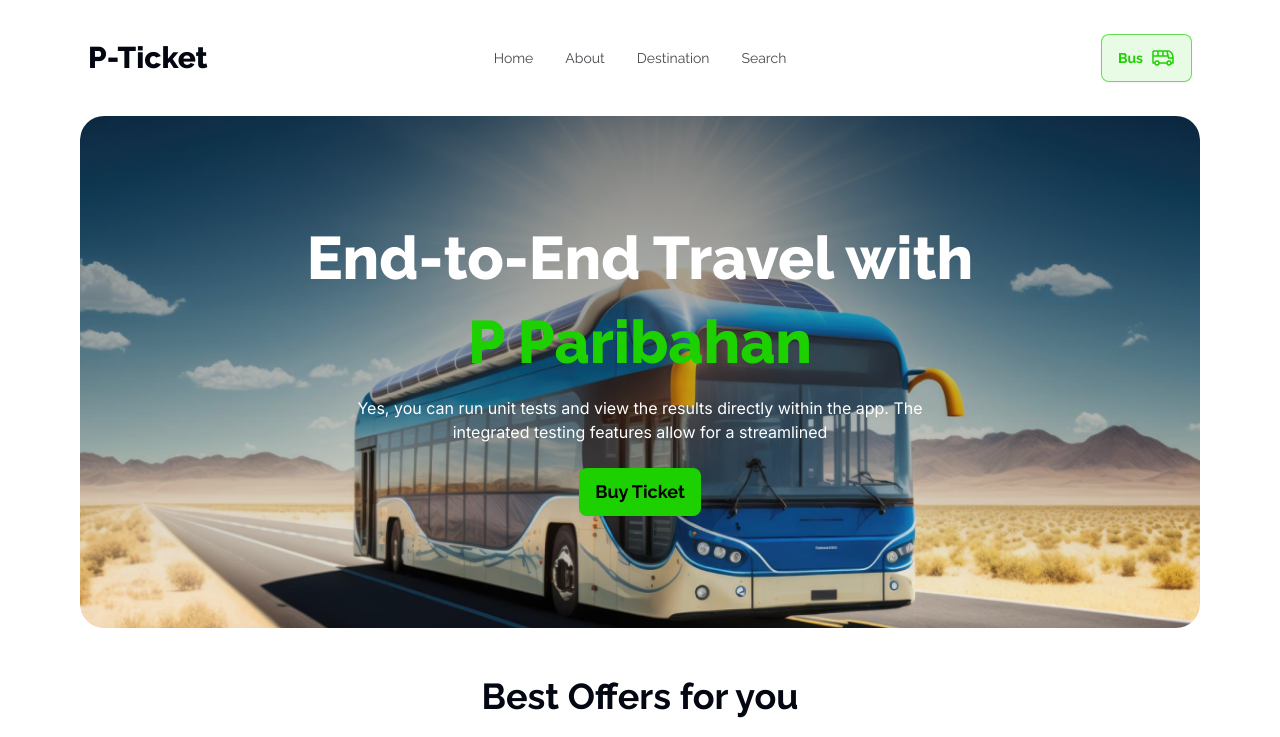
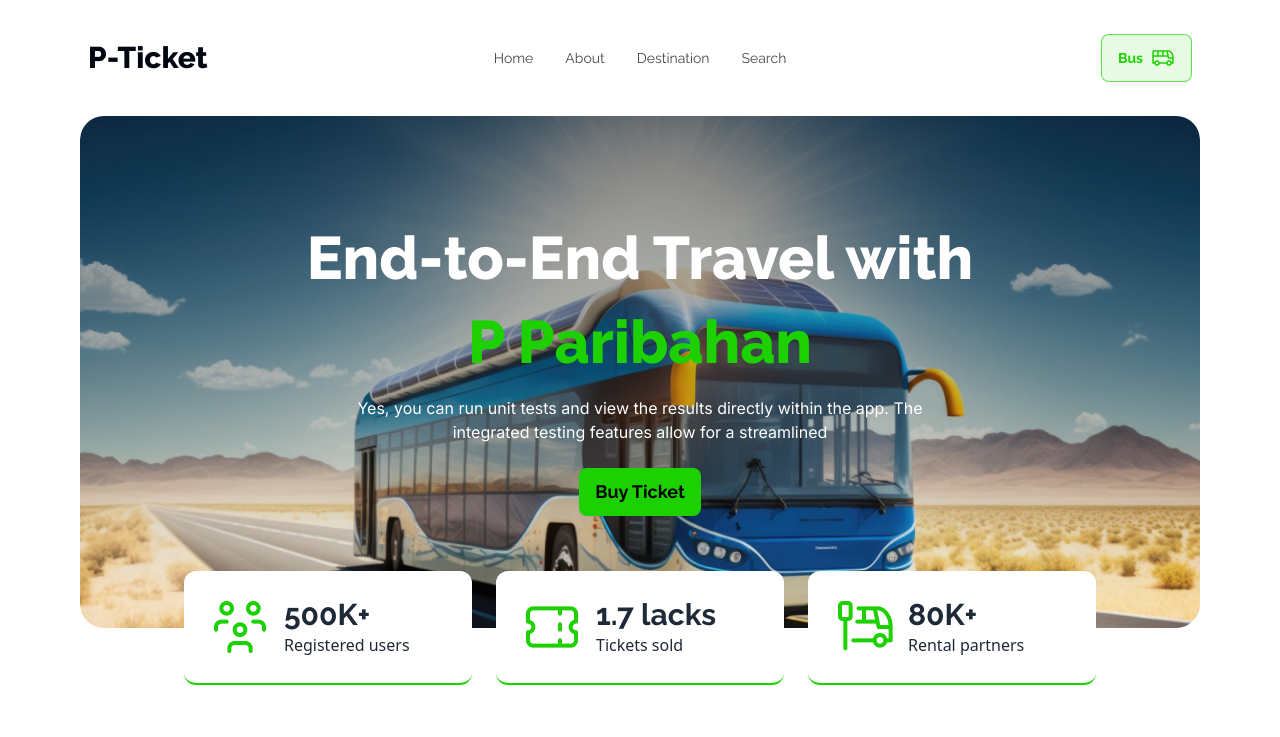
Before and after one commit to S-a-b-b-i-R/busTicket-landingPage, a plain HTML site: page index.html in a window 1280 px wide. Shown: the top 737 px of the page. Drawn offline with nearby package versions, Linux system fonts and the light colour scheme; files whose address does not match are found by name.

Commit message:
banner done for desktop

```diff
--- a/index.html
+++ b/index.html
@@ -86,7 +86,7 @@
             </div>
         </div>
     </section>
-    <section class="banner container  mx-auto lg:mt-6 lg:px-20">
+    <section class="banner container  mx-auto lg:mt-6 lg:px-20 ">
 
         <div class="w-full h-screen max-h-[32rem] p-20  relative  overflow-hidden
         bg-[url('images/banner.png')]  bg-cover   bg-no-repeat    bg-center
@@ -101,6 +101,32 @@
                 <button class="btn text-black bg-[#1DD100] border-0 raleway-font font-bold text-lg">Buy Ticket</button>
             </div>
 
+        </div>
+        <div class="flex justify-center gap-6  -translate-y-[50%]">
+            <div
+                class="flex flex-row items-center gap-3 w-72 border-2 rounded-xl p-6 border-t-0 border-l-0 border-r-0 border-[#1DD100] bg-white">
+                <img src="./images/people.png" alt="">
+                <div>
+                    <h1 class="text-3xl font-bold raleway-font">500K+</h1>
+                    <p>Registered users</p>
+                </div>
+            </div>
+            <div
+                class="flex flex-row items-center gap-3 w-72 border-2 rounded-xl p-6 border-t-0 border-l-0 border-r-0 border-[#1DD100] bg-white">
+                <img src="./images/ticket-cupon.png" alt="">
+                <div>
+                    <h1 class="text-3xl font-bold raleway-font">1.7 lacks</h1>
+                    <p>Tickets sold</p>
+                </div>
+            </div>
+            <div
+                class="flex flex-row items-center gap-3 w-72 border-2 rounded-xl p-6 border-t-0 border-l-0 border-r-0 border-[#1DD100] bg-white">
+                <img src="./images/stoppage.png" alt="">
+                <div>
+                    <h1 class="text-3xl font-bold raleway-font">80K+</h1>
+                    <p>Rental partners</p>
+                </div>
+            </div>
         </div>
     </section>
     <!--
@@ -146,7 +172,7 @@
         </div>
     </section>
     <div id="ticket-div"
-        class="lg:mt-12 lg:px-20 border-t-2 border-[#1DD100] rounded-tl-3xl bg-[#F7F8F8]  rounded-tr-3xl border-l-0 border-r-0 border-b-0 p-14">
+        class="lg:mt-12 lg:px-10 xl:px-20  border-t-2 border-[#1DD100] rounded-tl-3xl bg-[#F7F8F8]  rounded-tr-3xl border-l-0 border-r-0 border-b-0 p-14">
         <section class="container mx-auto lg:mt-12 lg:px-20 space-y-4">
 
             <div class="flex flex-col items-center gap-6  ">
```
